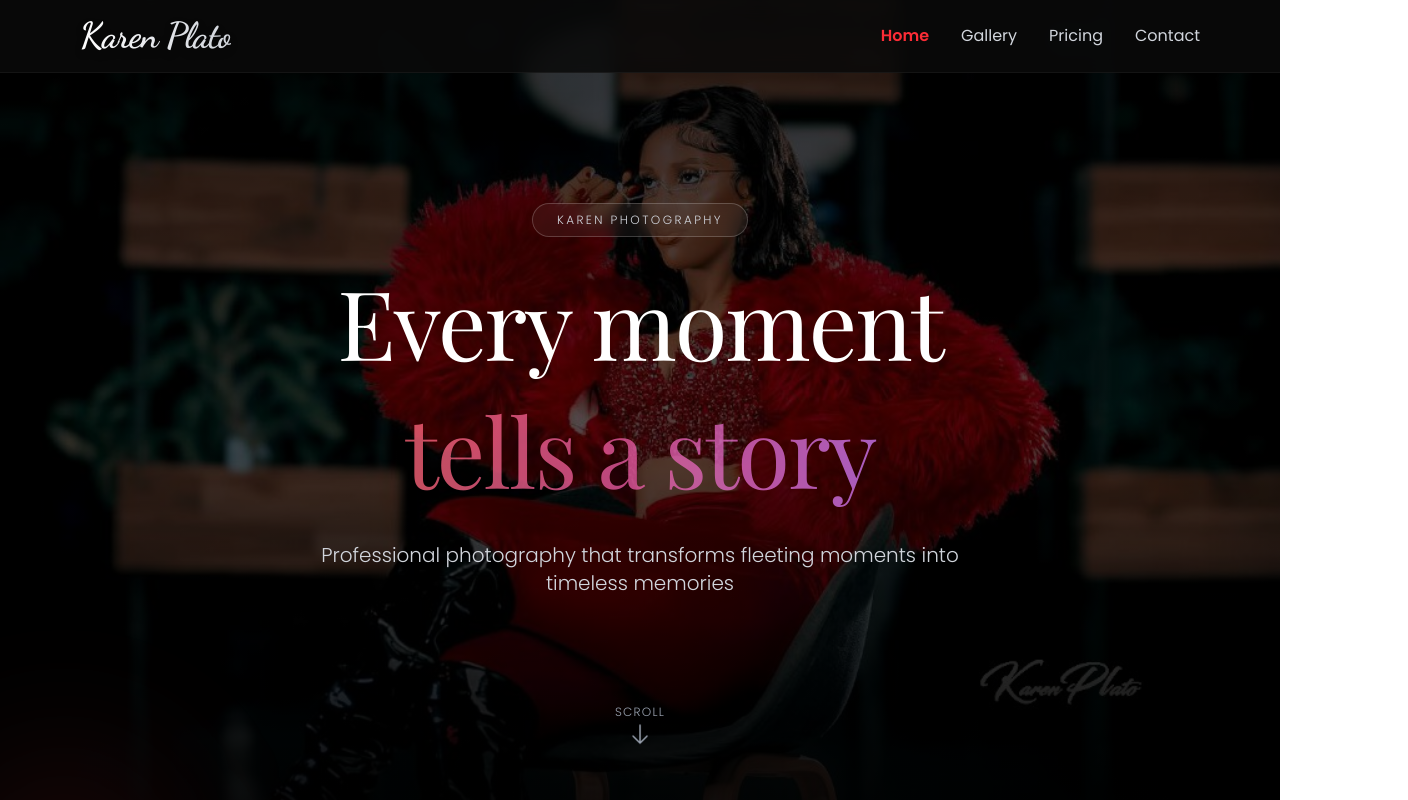
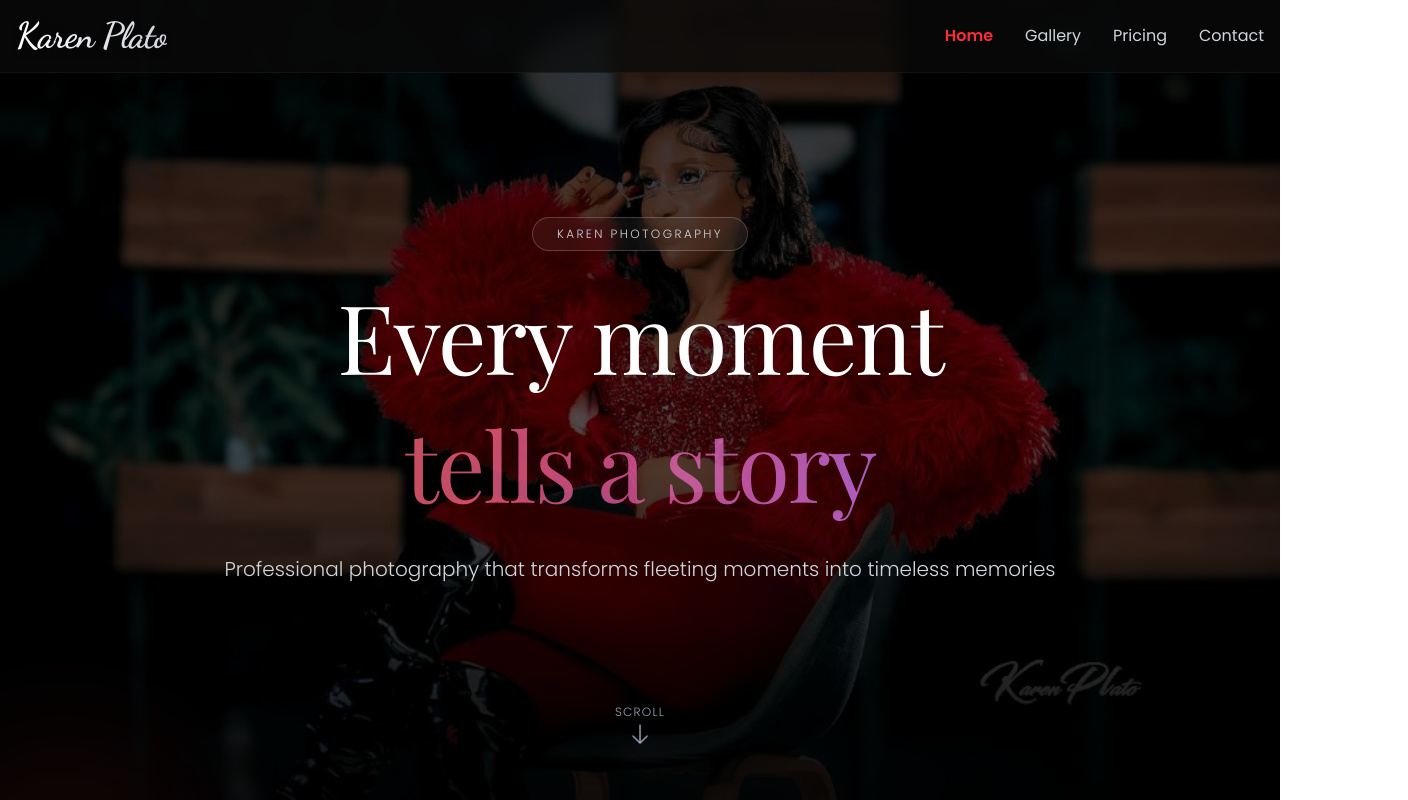
Before and after one commit to Dee-jedi/karen, a React (Vite) app: page / in a window 1280 px wide. Shown: the top 800 px of the page, 1408 px wide, since content can reach past the window. Built offline with nearby package versions, Linux system fonts and the light colour scheme; a web font is replaced by a local one.

Commit message:
Fixed overscroll

```diff
--- a/src/index.css
+++ b/src/index.css
@@ -20,11 +20,38 @@
   color: #e5e5e5;
 }
 
+html, body {
+  overflow-x: hidden;
+  width: 100%;
+  position: relative;
+}
+
+/* Specifically for iOS Safari */
+@supports (-webkit-touch-callout: none) {
+  html, body {
+    overflow-x: hidden;
+    -webkit-overflow-scrolling: touch;
+    overscroll-behavior: none;
+  }
+}
+
+
 body {
   font-family: 'Poppins', system-ui, -apple-system, BlinkMacSystemFont,
     'Segoe UI', sans-serif;
   background-color: var(--bg-dark);
   color: #e5e5e5;
+  overscroll-behavior-y: none;
+}
+
+/* Ensure all containers don't cause overflow */
+* {
+  box-sizing: border-box;
+}
+
+/* Prevent horizontal scroll on all elements */
+.container, .mx-auto, [class*="max-w-"] {
+  max-width: 100%;
 }
 
 /* Headings */
@@ -46,7 +73,7 @@ h3 {
 }
 
 .bg-glass-dark {
-  background: rgba(10, 10, 10, 0.85);
+  background: rgba(10, 10, 10, 0.75);
   backdrop-filter: blur(10px);
   -webkit-backdrop-filter: blur(10px);
 }
```
